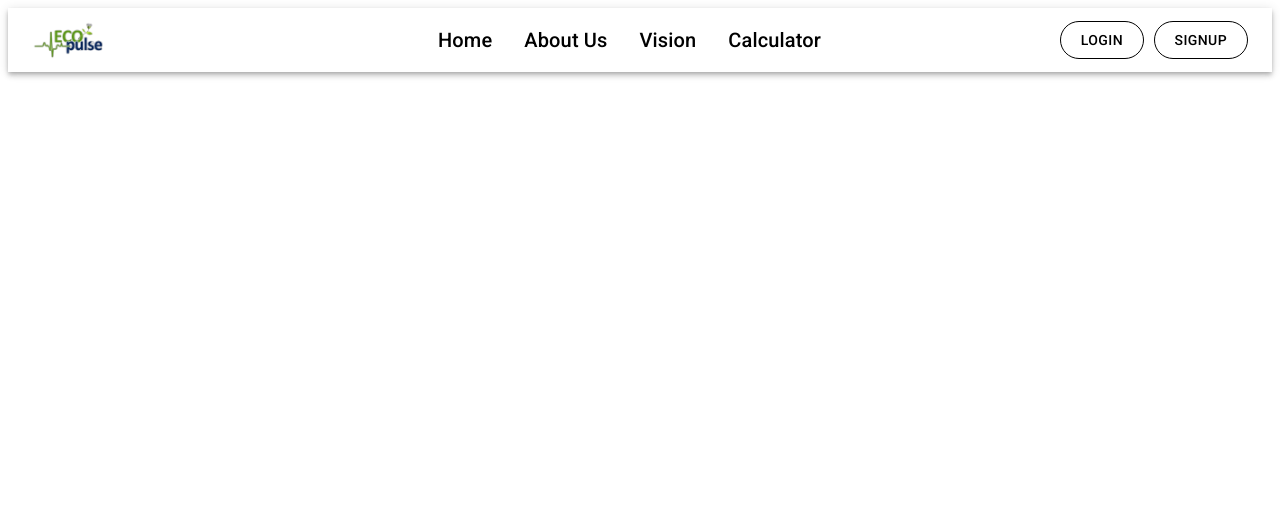
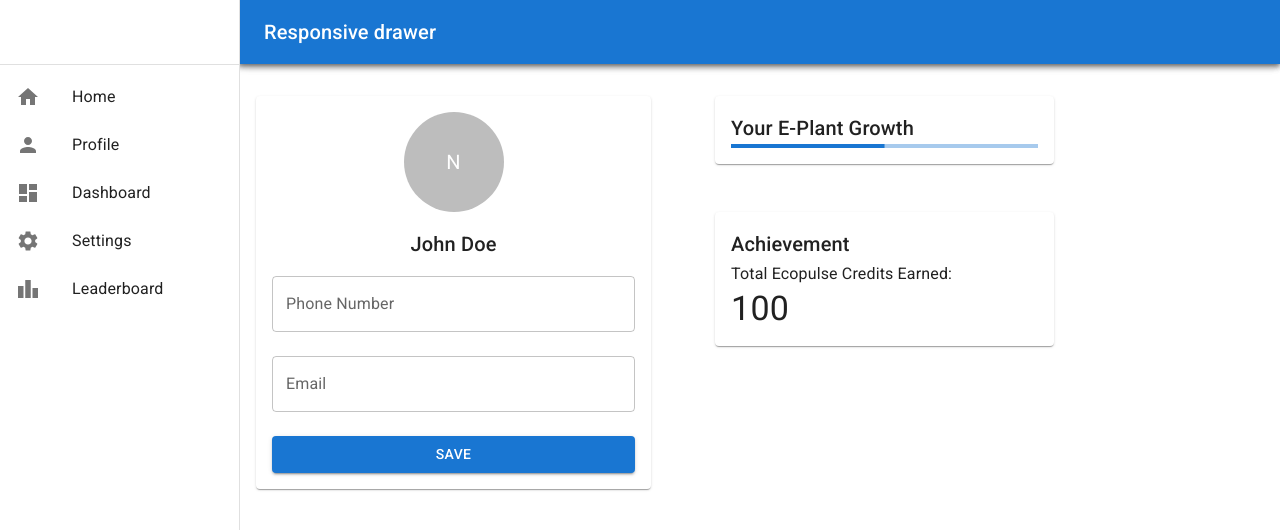
Before and after one commit to Nikita06211/my-app, a React (Create React App) app: page /profile in a window 1280 px wide. Shown: the top 530 px of the page. Built offline with nearby package versions, Linux system fonts and the light colour scheme.

Commit message:
Profile added

```diff
--- a/package.json
+++ b/package.json
@@ -5,9 +5,9 @@
   "dependencies": {
     "@emotion/react": "^11.11.3",
     "@emotion/styled": "^11.11.0",
-    "@mui/icons-material": "^5.15.7",
-    "@mui/material": "^5.15.7",
-    "@mui/system": "^5.15.7",
+    "@mui/icons-material": "^5.15.9",
+    "@mui/material": "^5.15.10",
+    "@mui/system": "^5.15.9",
     "@mui/x-charts": "^6.19.3",
     "@testing-library/jest-dom": "^5.17.0",
     "@testing-library/react": "^13.4.0",
--- a/src/App.js
+++ b/src/App.js
@@ -8,6 +8,8 @@ import { Login } from './Pages/login';
 import { Signup } from './Pages/signup';
 import Dashboard from './Pages/Dashboard';
 import { useEffect } from 'react';
+import { Profile } from './Pages/Profile/profile';
+import { Challenges } from './Pages/Challenges/challenge';
 
 function App() {
   return (
@@ -21,6 +23,8 @@ function App() {
           <Route path='/login' element={<Login />} />
           <Route path='/signup' element={<Signup />} />
           <Route path='/dashboard' element={<Dashboard />} />
+          <Route path='/profile' element={<Profile />} />
+          <Route path='/challenge' element={<Challenges />} />
         </Routes>
       </Router>
     </div>
--- a/src/Pages/Calculator.js
+++ b/src/Pages/Calculator.js
@@ -1,7 +1,21 @@
-export const Calculator = ()=>{
-    return(
+import React from 'react';
+import { Container, Typography, Grid, Button, IconButton } from '@mui/material';
+export const Calculator = () => {
+    return (
         <div>
-            Calculator
+            {/* <Grid>
+                <Grid
+                    >
+                    <img
+                        src={process.env.PUBLIC_URL + '/Assets/calculator.png'}
+                        alt="cal Image"
+                        style={{ width: "100%", height: "20%" }}
+                    />
+                </Grid> */}
+
+
+            {/* </Grid> */}
+
         </div>
-    )
-}
+    );
+};
--- /dev/null
+++ b/src/Pages/Challenges/challenge.js
@@ -0,0 +1,8 @@
+
+export const Challenges = ()=>{
+    return(
+        <div>
+            challenges
+        </div>
+    )
+}
--- /dev/null
+++ b/src/Pages/Profile/ProfileContent.js
@@ -0,0 +1,46 @@
+import React from 'react';
+import Paper from '@mui/material/Paper';
+import Avatar from '@mui/material/Avatar';
+import Typography from '@mui/material/Typography';
+import TextField from '@mui/material/TextField';
+import Button from '@mui/material/Button';
+import LinearProgress from '@mui/material/LinearProgress';
+
+export const ProfileContent = () => {
+  return (
+    <div style={{ display: 'flex', justifyContent: 'space-between', alignItems: 'flex-start', marginTop: '2rem', marginLeft: '16rem', marginRight: '2rem' }}>
+      <Paper sx={{ width: '45%', padding: 2, textAlign: 'left', marginRight: '2rem' }}>
+        <div style={{ display: 'flex', justifyContent: 'center', alignItems: 'center' }}>
+          <Avatar sx={{ width: 100, height: 100 }}>N</Avatar>
+        </div>
+        <Typography variant="h6" align="center" mt={2}>
+          John Doe
+        </Typography>
+        <TextField label="Phone Number" variant="outlined" fullWidth margin="normal" />
+        <TextField label="Email" variant="outlined" fullWidth margin="normal" />
+        <Button sx={{marginTop:'1rem'}} variant="contained" color="primary" fullWidth>
+          Save
+        </Button>
+      </Paper>
+      <div style={{ width: '65%' }}>
+        <Paper sx={{ width: '60%', padding: 2, textAlign: 'left', marginBottom: '3rem', marginLeft:'2rem' }}>
+          <Typography variant="h6">
+            Your E-Plant Growth
+          </Typography>
+          <LinearProgress variant="determinate" value={50} />
+        </Paper>
+        <Paper sx={{ width: '60%', padding: 2, textAlign: 'left', marginBottom: '2rem', marginLeft:'2rem'  }}>
+          <Typography variant="h6">
+            Achievement
+          </Typography>
+          <Typography variant="subtitle1">
+            Total Ecopulse Credits Earned:
+          </Typography>
+          <Typography variant="h4">
+            100
+          </Typography>
+        </Paper>
+      </div>
+    </div>
+  );
+};
--- /dev/null
+++ b/src/Pages/Profile/SideNav.js
@@ -0,0 +1,138 @@
+import * as React from 'react';
+import PropTypes from 'prop-types';
+import AppBar from '@mui/material/AppBar';
+import Box from '@mui/material/Box';
+import CssBaseline from '@mui/material/CssBaseline';
+import Divider from '@mui/material/Divider';
+import Drawer from '@mui/material/Drawer';
+import IconButton from '@mui/material/IconButton';
+import List from '@mui/material/List';
+import ListItem from '@mui/material/ListItem';
+import ListItemButton from '@mui/material/ListItemButton';
+import ListItemIcon from '@mui/material/ListItemIcon';
+import ListItemText from '@mui/material/ListItemText';
+import MenuIcon from '@mui/icons-material/Menu';
+import Toolbar from '@mui/material/Toolbar';
+import Typography from '@mui/material/Typography';
+import HomeIcon from '@mui/icons-material/Home';
+import PersonIcon from '@mui/icons-material/Person';
+import DashboardIcon from '@mui/icons-material/Dashboard';
+import SettingsIcon from '@mui/icons-material/Settings';
+import LeaderboardIcon from '@mui/icons-material/Leaderboard';
+
+const drawerWidth = 240;
+
+export function ResponsiveDrawer(props) {
+  const { window } = props;
+  const [mobileOpen, setMobileOpen] = React.useState(false);
+  const [isClosing, setIsClosing] = React.useState(false);
+
+  const handleDrawerClose = () => {
+    setIsClosing(true);
+    setMobileOpen(false);
+  };
+
+  const handleDrawerTransitionEnd = () => {
+    setIsClosing(false);
+  };
+
+  const handleDrawerToggle = () => {
+    if (!isClosing) {
+      setMobileOpen(!mobileOpen);
+    }
+  };
+
+  const drawer = (
+    <div>
+      <Toolbar />
+      <Divider />
+      <List>
+        {[
+          { text: 'Home', icon: <HomeIcon /> },
+          { text: 'Profile', icon: <PersonIcon /> },
+          { text: 'Dashboard', icon: <DashboardIcon /> },
+          { text: 'Settings', icon: <SettingsIcon /> },
+          { text: 'Leaderboard', icon: <LeaderboardIcon /> }
+        ].map((item) => (
+          <ListItem key={item.text} disablePadding>
+            <ListItemButton>
+              <ListItemIcon>
+                {item.icon}
+              </ListItemIcon>
+              <ListItemText primary={item.text} />
+            </ListItemButton>
+          </ListItem>
+        ))}
+      </List>
+    </div>
+  );
+
+  const container = window !== undefined ? () => window().document.body : undefined;
+
+  return (
+    <Box sx={{ display: 'flex' }}>
+      <CssBaseline />
+      <AppBar
+        position="fixed"
+        sx={{
+          width: { sm: `calc(100% - ${drawerWidth}px)` },
+          ml: { sm: `${drawerWidth}px` },
+        }}
+      >
+        <Toolbar>
+          <IconButton
+            color="inherit"
+            aria-label="open drawer"
+            edge="start"
+            onClick={handleDrawerToggle}
+            sx={{ mr: 2, display: { sm: 'none' } }}
+          >
+            <MenuIcon />
+          </IconButton>
+          <Typography variant="h6" noWrap component="div">
+            Responsive drawer
+          </Typography>
+        </Toolbar>
+      </AppBar>
+      <Box
+        component="nav"
+        sx={{ width: { sm: drawerWidth }, flexShrink: { sm: 0 } }}
+        aria-label="mailbox folders"
+      >
+        <Drawer
+          container={container}
+          variant="temporary"
+          open={mobileOpen}
+          onTransitionEnd={handleDrawerTransitionEnd}
+          onClose={handleDrawerClose}
+          ModalProps={{
+            keepMounted: true,
+          }}
+          sx={{
+            display: { xs: 'block', sm: 'none' },
+            '& .MuiDrawer-paper': { boxSizing: 'border-box', width: drawerWidth },
+          }}
+        >
+          {drawer}
+        </Drawer>
+        <Drawer
+          variant="permanent"
+          sx={{
+            display: { xs: 'none', sm: 'block' },
+            '& .MuiDrawer-paper': { boxSizing: 'border-box', width: drawerWidth },
+          }}
+          open
+        >
+          {drawer}
+        </Drawer>
+      </Box>
+
+    </Box>
+  );
+}
+
+ResponsiveDrawer.propTypes = {
+  window: PropTypes.func,
+};
+
+// export default ResponsiveDrawer;
--- /dev/null
+++ b/src/Pages/Profile/profile.js
@@ -0,0 +1,14 @@
+
+import React from 'react';
+import { ResponsiveDrawer } from './SideNav';
+import { ProfileContent } from './ProfileContent';
+
+export const Profile = () => {
+    return (
+        <div>
+            <ResponsiveDrawer />
+            <ProfileContent />
+        </div>
+
+    );
+};
```
Also changed, not shown: public/Assets/calculator.png (added), 1 other file (tests, documents, lock files or other folders).
